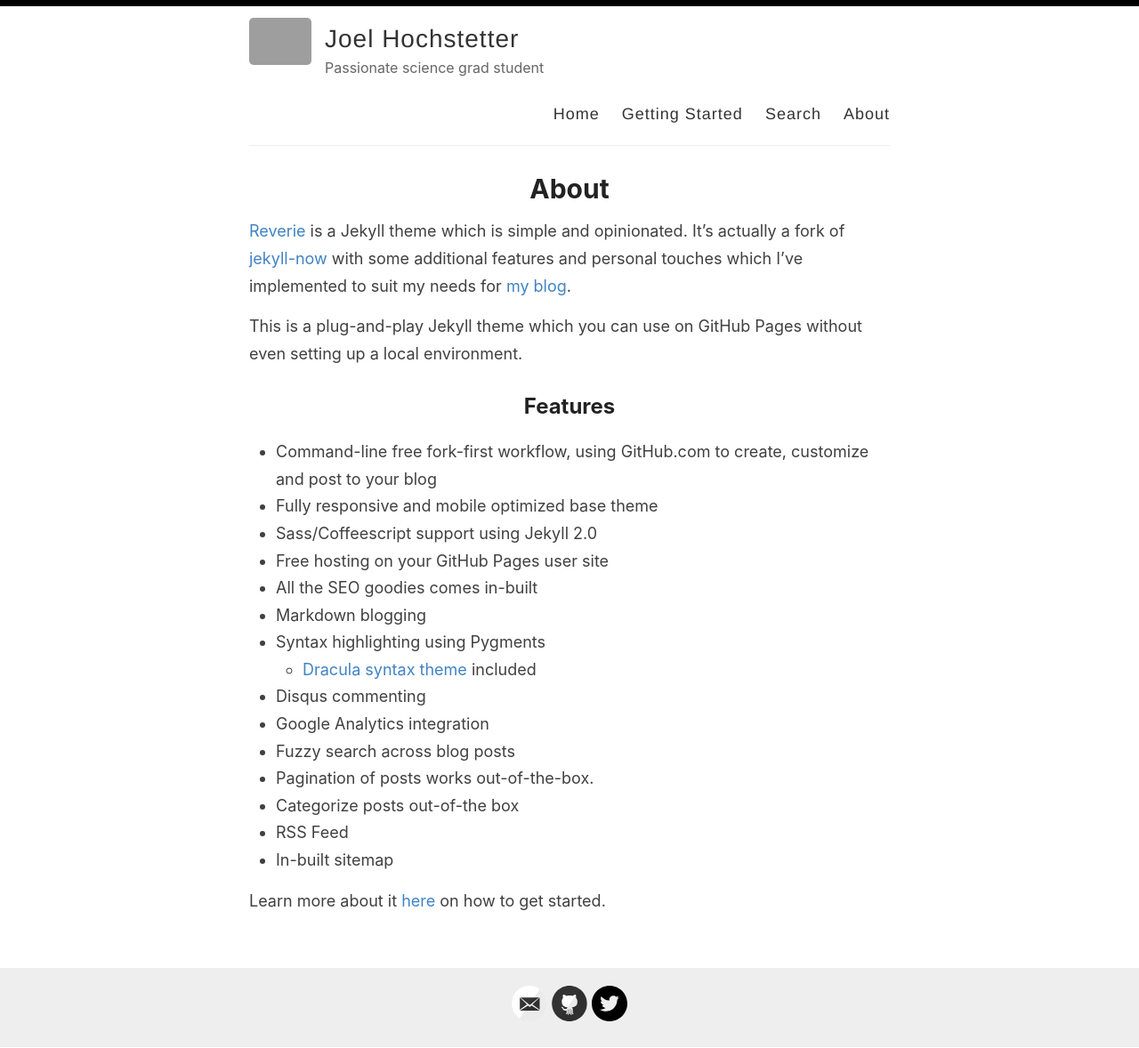
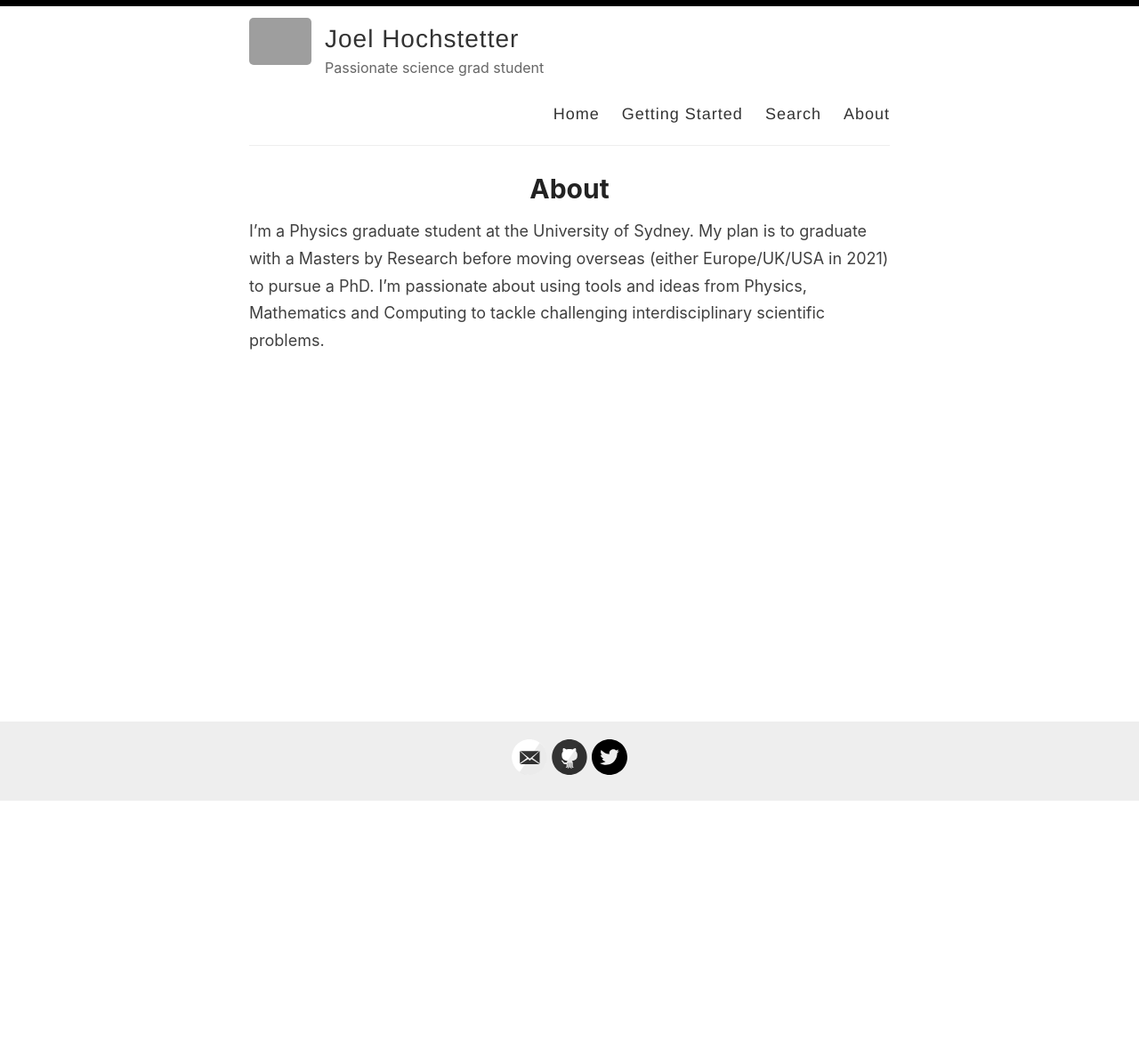
Before and after one commit to joelhochstetter/joelhochstetter.github.io, a Jekyll site: the page built from _pages/about.md, in a window 1280 px wide. Shown: the whole page at 89% size. Built offline with Jekyll 4.4.1, drawn with Linux system fonts in a browser that asks for light colours; after the commit the page ends 901 px from its top, so only the background shows below that; grey boxes are pictures that could not be loaded.

Commit message:
Update about.md

```diff
--- a/_pages/about.md
+++ b/_pages/about.md
@@ -4,26 +4,4 @@ title: About
 permalink: /about/
 ---
 
-[Reverie](https://github.com/amitmerchant1990/reverie) is a Jekyll theme which is simple and opinionated. It's actually a fork of [jekyll-now](https://github.com/barryclark/jekyll-now) with some additional features and personal touches which I've implemented to suit my needs for [my blog](https://www.amitmerchant.com).
-
-This is a plug-and-play Jekyll theme which you can use on GitHub Pages without even setting up a local environment.
-
-## Features
-
-- Command-line free fork-first workflow, using GitHub.com to create, customize and post to your blog
-- Fully responsive and mobile optimized base theme
-- Sass/Coffeescript support using Jekyll 2.0
-- Free hosting on your GitHub Pages user site
-- All the SEO goodies comes in-built
-- Markdown blogging
-- Syntax highlighting using Pygments
-    - [Dracula syntax theme](https://draculatheme.com/) included
-- Disqus commenting
-- Google Analytics integration
-- Fuzzy search across blog posts
-- Pagination of posts works out-of-the-box.
-- Categorize posts out-of-the box
-- RSS Feed
-- In-built sitemap
-
-Learn more about it [here](https://github.com/amitmerchant1990/reverie) on how to get started.
+I'm a Physics graduate student at the University of Sydney. My plan is to graduate with a Masters by Research before moving overseas (either Europe/UK/USA in 2021) to pursue a PhD. I'm passionate about using tools and ideas from Physics, Mathematics and Computing to tackle challenging interdisciplinary scientific problems.
```
